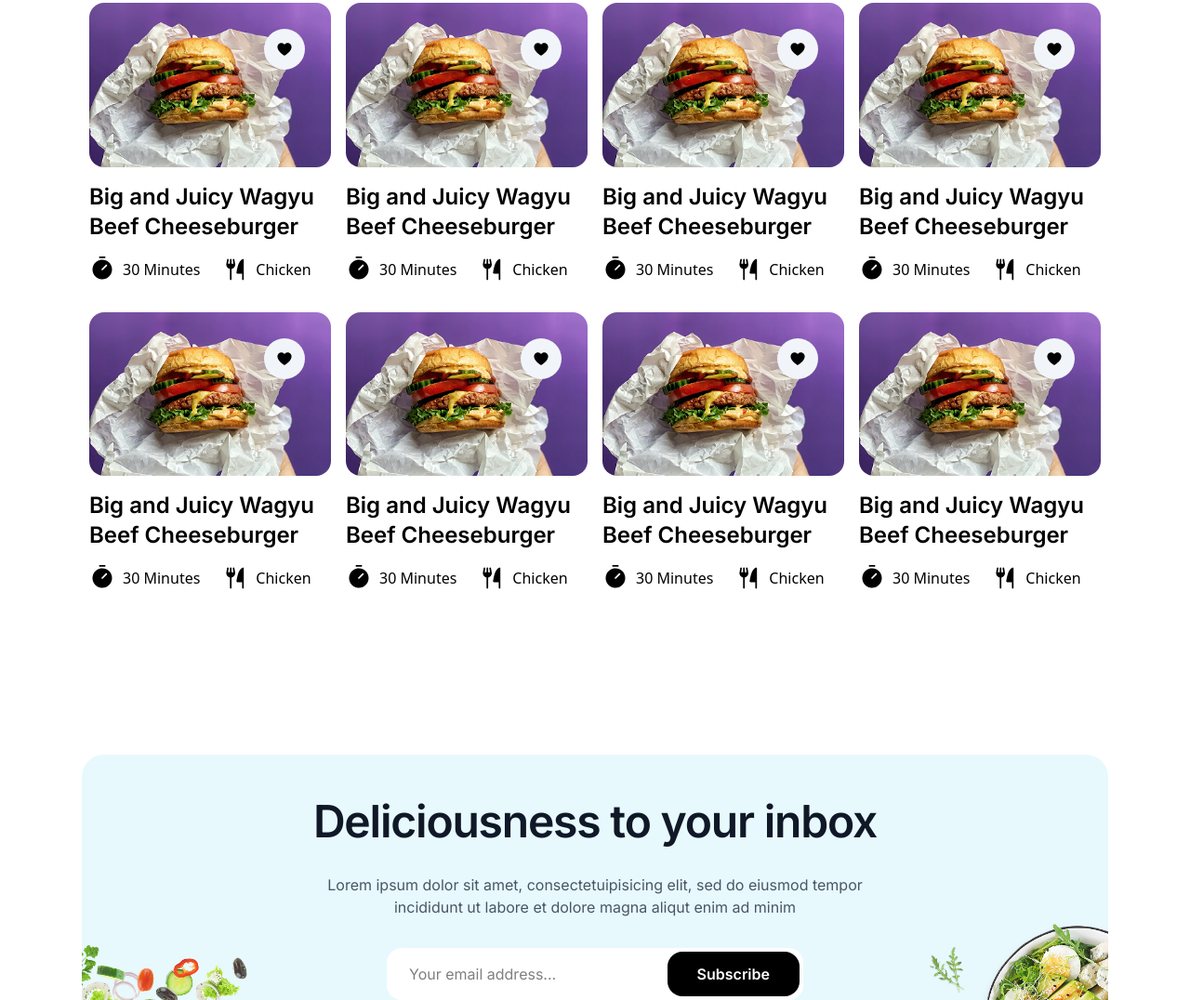
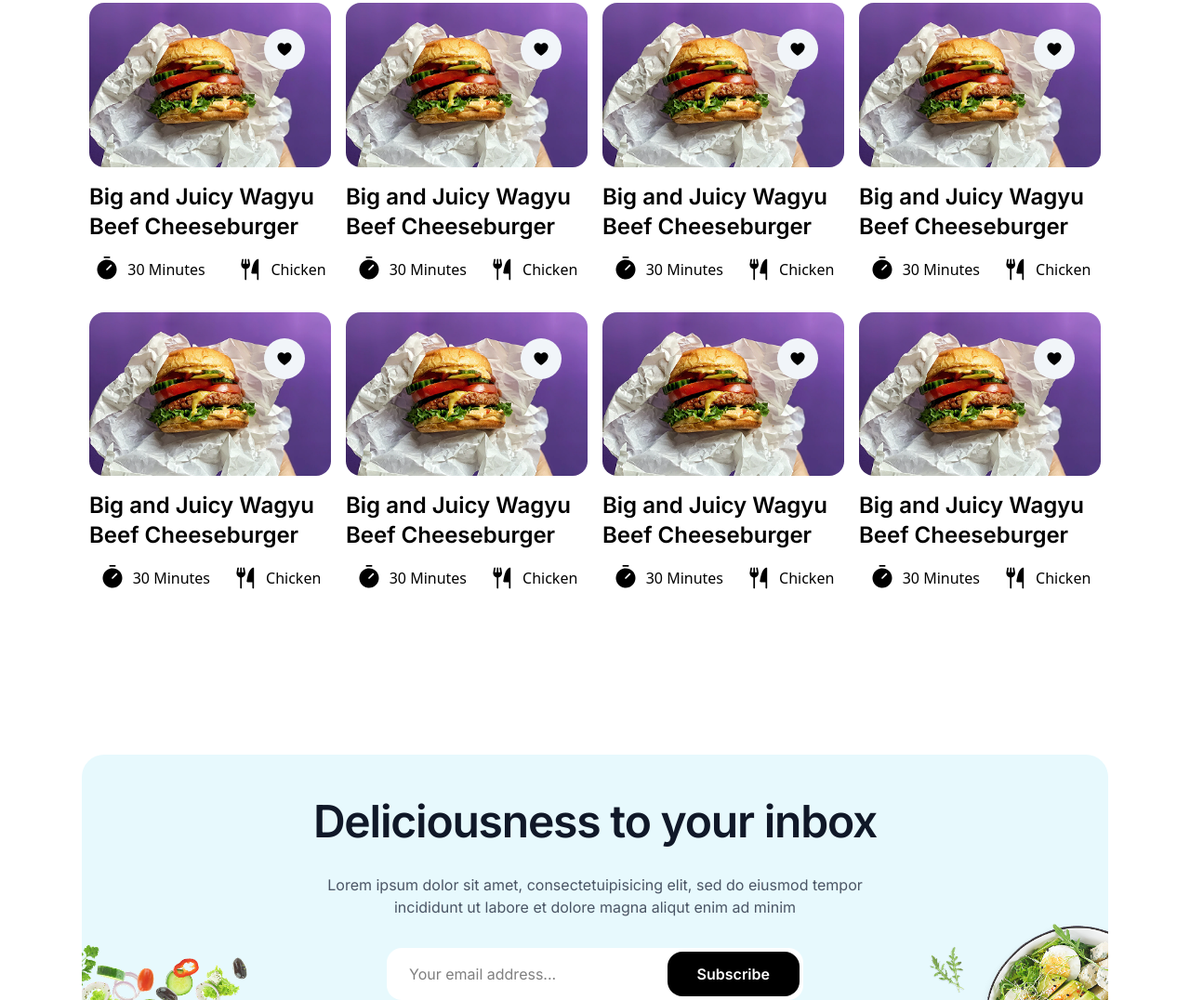
Before and after one commit to lutfur06/tailwind-starter, a website: page index.html in a window 1280 px wide. Shown: the part 4584-5660 px from the top of the page at 93% size. Drawn offline with nearby package versions, Linux system fonts and the light colour scheme.

Commit message:
Blog4 and CTA5

```diff
--- a/index.html
+++ b/index.html
@@ -377,7 +377,7 @@
             <a href="#" class="bg-[#E7FAFE] font-['Inter'] px-4 py-2">View All Categories</a>
         </div>
 
-        <div class="grid grid-cols-2 sm:grid-cols-3 md:grid-cols-4 lg:grid-cols-5 gap-4">
+        <div class="grid grid-cols-2  md:grid-cols-3 lg:grid-cols-5 gap-4">
             <button class="flex flex-col items-center category-button">
                 <img src="assets/breakfast.png" alt="Breakfast" class="category-icon  shadow-xs">
                 <div
@@ -521,12 +521,12 @@
                             class="hover-recipie opacity-0 z-[-999999]  bg-gradient-to-b from-[#357355] to-[#1D483B] rounded-2xl absolute top-0 right-0 w-full h-full flex items-center justify-center mt-4 mb-6  ">
                             <img src="assets/Star1.png" alt="" srcset="">
                             <h1
-                                class="font-['Lobster'] text-2xl text-white absolute top-[33px] w-[66%] text-center left-[62px] ">
+                                class="font-['Lobster'] text-2xl text-white absolute top-[33px] w-[66%] text-center left-[15%] ">
                                 Don’t forget to eat
                                 healthy food</h1>
-                            <img src="assets/01-dish.png" class="absolute top-[108px] left-[70px] w-[232px] z-30   "
+                            <img src="assets/01-dish.png" class="absolute top-[30%] left-[20%] w-[55%] z-30   "
                                 srcset="">
-                            <p class=" font-['Inter'] text-[12px] text-white absolute top-[351px] left-[122px] ">
+                            <p class=" font-['Inter'] text-[12px] text-white absolute top-[90%] left-[30%] w-[55%] ">
                                 www.foodieland.com</p>
 
                         </div>
@@ -891,7 +891,7 @@
                 dolore magna aliqut enim ad minim </p>
         </div>
         <div class=" px-6 md:px-8 lg:px-10">
-            <div class="grid grid-cols-1 sm:grid-cols-1 md:grid-cols-4 gap-4 try-deli">
+            <div class="grid grid-cols-1 sm:grid-cols-1 md:grid-cols-3 lg:grid-cols-4 gap-4 try-deli">
                 <div class="mx-auto md:mx-0   rounded-2xl relative w-full max-w-sm ">
                     <img src="assets/1.png" class="rounded-2xl" srcset="">
                     <div class="bg-slate-100 rounded-full inline-block absolute top-7 right-7 p-1   heart-color">
@@ -903,7 +903,7 @@
                         </svg>
                     </div>
                     <h2 class="font-semibold text-2xl font-['Inter'] mt-4">Big and Juicy Wagyu Beef Cheeseburger</h2>
-                    <div class="flex flex-row items-center gap-6  my-4">
+                    <div class="flex flex-row items-center justify-around gap-6   my-4">
                         <div class="flex items-center gap-2 ">
                             <svg xmlns="http://www.w3.org/2000/svg" class="w-5 md:w-6 lg:w-7 h-5 md:h-6 lg:h-7 "
                                 viewBox="0 0 24 24" fill="none">
@@ -941,7 +941,7 @@
                         </svg>
                     </div>
                     <h2 class="font-semibold text-2xl font-['Inter'] mt-4">Big and Juicy Wagyu Beef Cheeseburger</h2>
-                    <div class="flex flex-row items-center gap-6  my-4">
+                    <div class="flex flex-row items-center gap-6 justify-center my-4">
                         <div class="flex items-center gap-2 ">
                             <svg xmlns="http://www.w3.org/2000/svg" class="w-5 md:w-6 lg:w-7 h-5 md:h-6 lg:h-7 "
                                 viewBox="0 0 24 24" fill="none">
@@ -979,7 +979,7 @@
                         </svg>
                     </div>
                     <h2 class="font-semibold text-2xl font-['Inter'] mt-4">Big and Juicy Wagyu Beef Cheeseburger</h2>
-                    <div class="flex flex-row items-center gap-6  my-4">
+                    <div class="flex flex-row items-center gap-6 justify-center my-4">
                         <div class="flex items-center gap-2 ">
                             <svg xmlns="http://www.w3.org/2000/svg" class="w-5 md:w-6 lg:w-7 h-5 md:h-6 lg:h-7 "
                                 viewBox="0 0 24 24" fill="none">
@@ -1017,7 +1017,7 @@
                         </svg>
                     </div>
                     <h2 class="font-semibold text-2xl font-['Inter'] mt-4">Big and Juicy Wagyu Beef Cheeseburger</h2>
-                    <div class="flex flex-row items-center gap-6  my-4">
+                    <div class="flex flex-row items-center gap-6 justify-center my-4">
                         <div class="flex items-center gap-2 ">
                             <svg xmlns="http://www.w3.org/2000/svg" class="w-5 md:w-6 lg:w-7 h-5 md:h-6 lg:h-7 "
                                 viewBox="0 0 24 24" fill="none">
@@ -1055,7 +1055,7 @@
                         </svg>
                     </div>
                     <h2 class="font-semibold text-2xl font-['Inter'] mt-4">Big and Juicy Wagyu Beef Cheeseburger</h2>
-                    <div class="flex flex-row items-center gap-6  my-4">
+                    <div class="flex flex-row items-center gap-6 justify-center my-4">
                         <div class="flex items-center gap-2 ">
                             <svg xmlns="http://www.w3.org/2000/svg" class="w-5 md:w-6 lg:w-7 h-5 md:h-6 lg:h-7 "
                                 viewBox="0 0 24 24" fill="none">
@@ -1093,7 +1093,7 @@
                         </svg>
                     </div>
                     <h2 class="font-semibold text-2xl font-['Inter'] mt-4">Big and Juicy Wagyu Beef Cheeseburger</h2>
-                    <div class="flex flex-row items-center gap-6  my-4">
+                    <div class="flex flex-row items-center gap-6 justify-center my-4">
                         <div class="flex items-center gap-2 ">
                             <svg xmlns="http://www.w3.org/2000/svg" class="w-5 md:w-6 lg:w-7 h-5 md:h-6 lg:h-7 "
                                 viewBox="0 0 24 24" fill="none">
@@ -1131,7 +1131,7 @@
                         </svg>
                     </div>
                     <h2 class="font-semibold text-2xl font-['Inter'] mt-4">Big and Juicy Wagyu Beef Cheeseburger</h2>
-                    <div class="flex flex-row items-center gap-6  my-4">
+                    <div class="flex flex-row items-center gap-6 justify-center my-4">
                         <div class="flex items-center gap-2 ">
                             <svg xmlns="http://www.w3.org/2000/svg" class="w-5 md:w-6 lg:w-7 h-5 md:h-6 lg:h-7 "
                                 viewBox="0 0 24 24" fill="none">
@@ -1169,7 +1169,7 @@
                         </svg>
                     </div>
                     <h2 class="font-semibold text-2xl font-['Inter'] mt-4">Big and Juicy Wagyu Beef Cheeseburger</h2>
-                    <div class="flex flex-row items-center gap-6  my-4">
+                    <div class="flex flex-row items-center gap-6 justify-center my-4">
                         <div class="flex items-center gap-2 ">
                             <svg xmlns="http://www.w3.org/2000/svg" class="w-5 md:w-6 lg:w-7 h-5 md:h-6 lg:h-7 "
                                 viewBox="0 0 24 24" fill="none">
```
Also changed, not shown: style.css.
